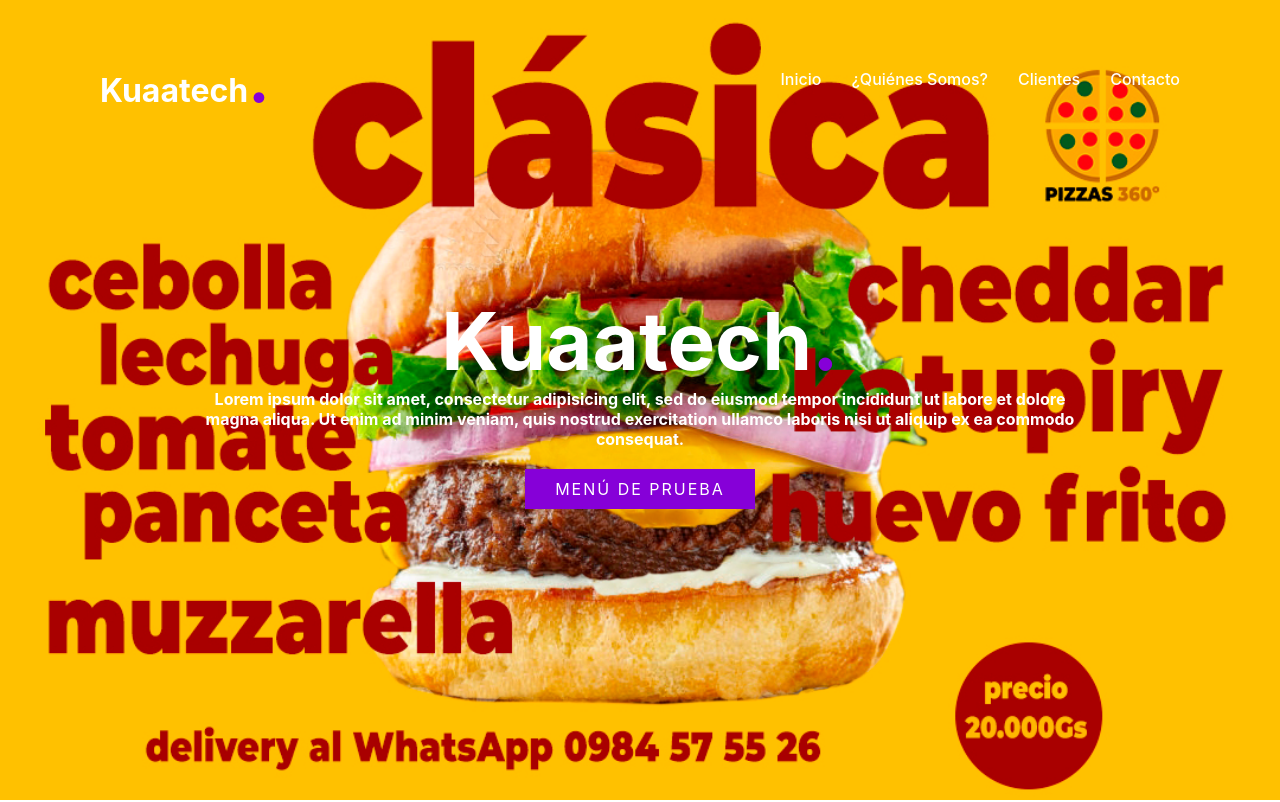
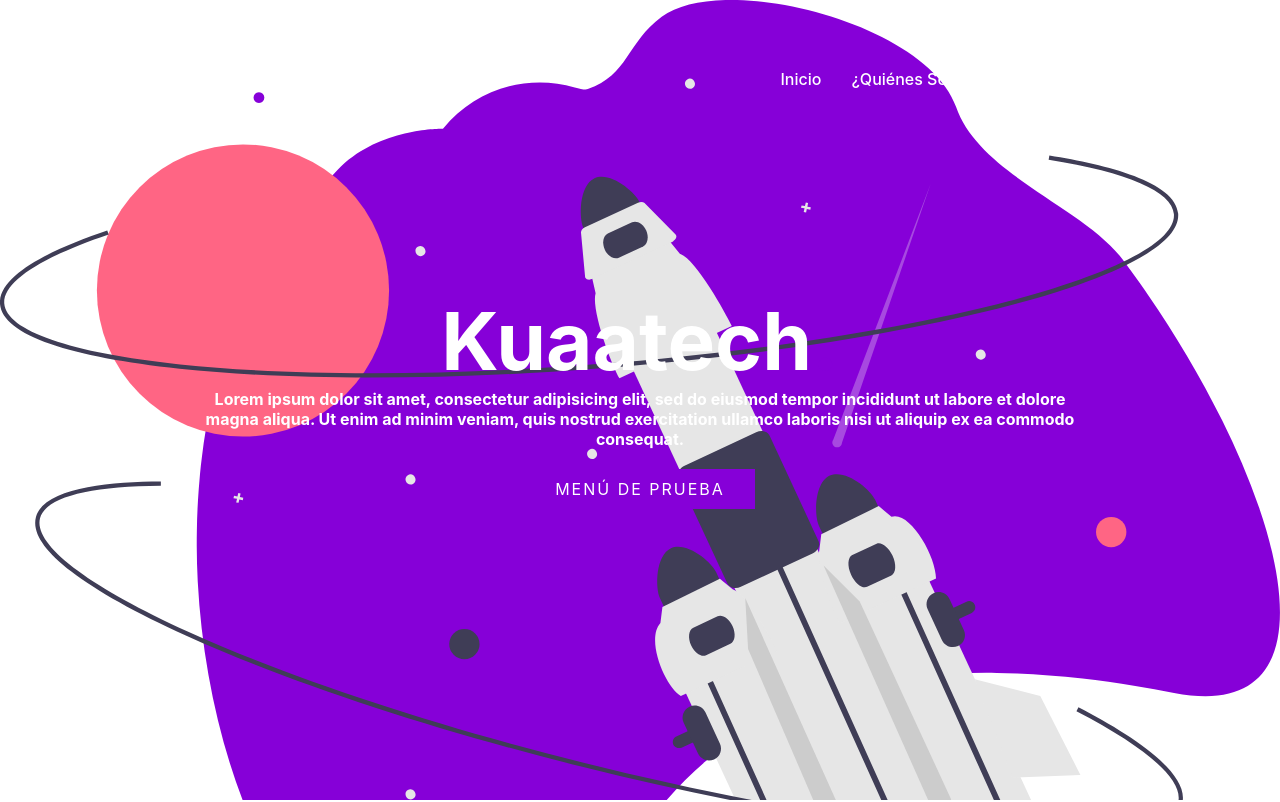
Before and after one commit to Javiorti/Javiorti.github.io, a plain HTML site: page index.html in a window 1280 px wide. Shown: the top 802 px of the page. Drawn offline with Linux system fonts and the light colour scheme.

Commit message:
cambios en bg del banner

```diff
--- a/css/kuaatech.css
+++ b/css/kuaatech.css
@@ -26,7 +26,7 @@ p
   display: flex;
   justify-content: center;
   align-items: center;
-  background: url(../img/hambu.jpg);
+  background: url(../img/contacto.svg);
   background-size: cover;
 }
 .banner .content
```
